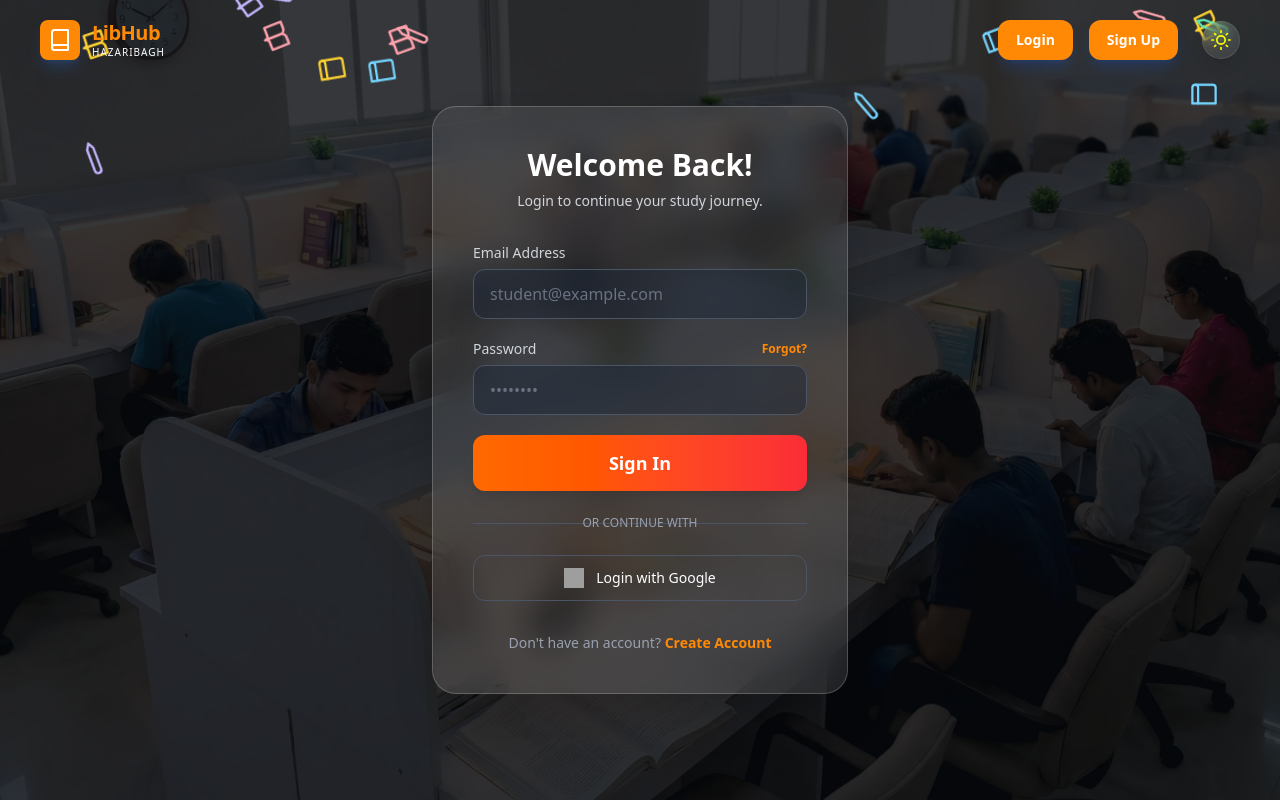
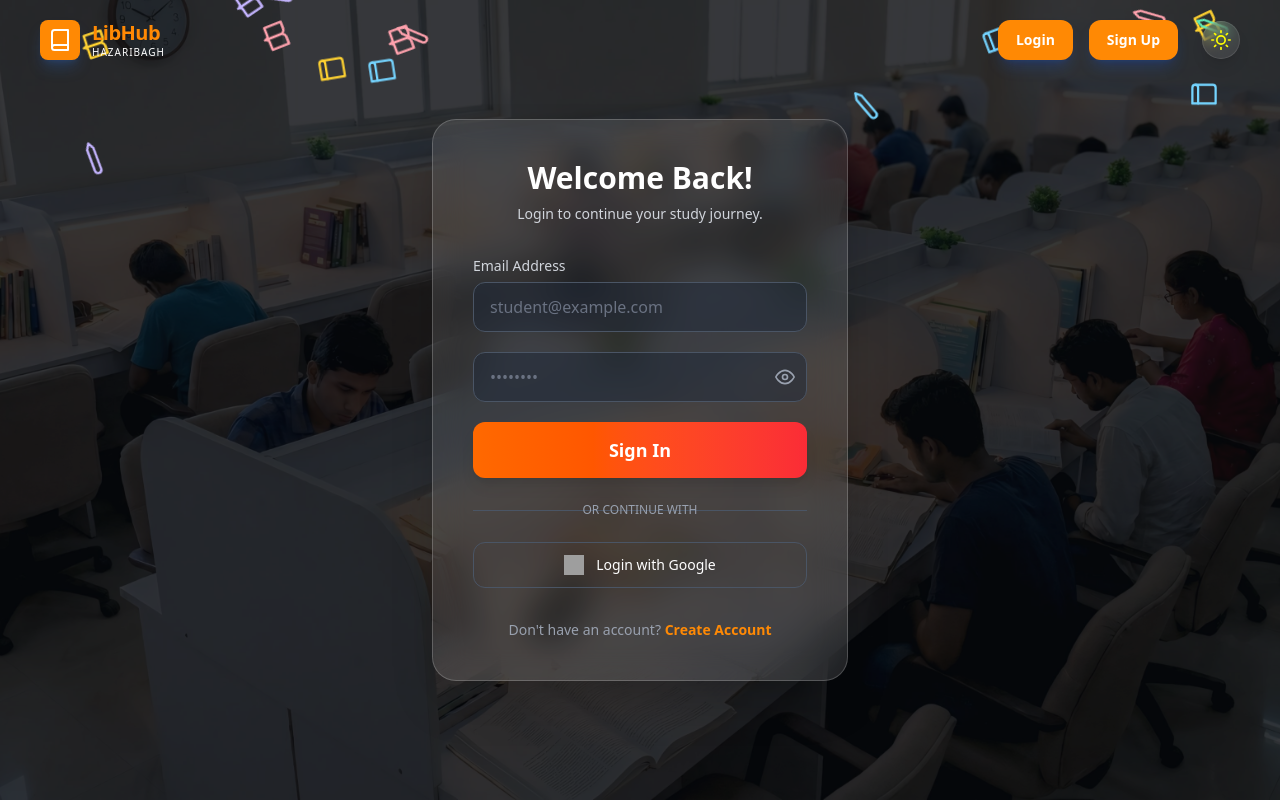
Before and after one commit to Siddhantkr19/Hazaribagh-Library-Frontend, a React (Vite) app in the folder library-frontend/: page /login in a window 1280 px wide. Built offline with nearby package versions, Linux system fonts and the light colour scheme; grey boxes are pictures that could not be loaded.

Commit message:
Display  proper message   " Login Successful! Redirecting..."

```diff
--- a/library-frontend/src/pages/auth/Login.jsx
+++ b/library-frontend/src/pages/auth/Login.jsx
@@ -13,7 +13,8 @@ const Login = () => {
   const [password, setPassword] = useState(''); // Added password state (though backend might only check email for now)
   const [loading, setLoading] = useState(false);
   const [error, setError] = useState(null);
-
+const [successMessage, setSuccessMessage] = useState('');
+const [showPassword, setShowPassword] = useState(false);
   // 2. CLOSE HANDLER (Click outside)
   const handleOverlayClick = (e) => {
     if (e.target.id === 'login-overlay') {
@@ -26,19 +27,22 @@ const Login = () => {
     e.preventDefault();
     setLoading(true);
     setError(null);
+    setSuccessMessage('');
 
     try {
-      // Since you don't have a dedicated /login POST endpoint that returns a token yet,
-      // we will simulate login by checking if the user profile exists via email.
-      // Ideally, you should create a POST /api/auth/login endpoint in Java.
+
+
 
       const response = await api.get(`/profile?userEmail=${email}`);
 
       if (response.data) {
         // Success! User found.
+          setSuccessMessage("Login Successful! Redirecting...");
         login(response.data); // Save user to global context
-        alert(`Welcome back, ${response.data.name}!`);
-        navigate('/dashboard'); // Redirect to Dashboard
+
+       setTimeout(() => {
+          navigate('/dashboard');
+        }, 1000);
       } else {
         setError("User not found. Please create an account.");
       }
@@ -46,9 +50,10 @@ const Login = () => {
     } catch (err) {
       console.error("Login Error:", err);
       setError("Invalid credentials or user does not exist.");
-    } finally {
        setLoading(false);
     }
+
+
   };
 
   return (
@@ -83,7 +88,11 @@ const Login = () => {
               {error}
             </div>
           )}
-
+        {successMessage && (
+            <div className="mb-4 p-3 bg-green-500/20 border border-green-500/50 rounded-lg text-green-500 text-md text-center font-bold animate-pulse">
+              {successMessage}
+            </div>
+          )}
           <form onSubmit={handleLogin} className="space-y-5">
             <div>
               <label className="block text-sm font-medium text-gray-300 mb-1.5">Email Address</label>
@@ -97,20 +106,39 @@ const Login = () => {
               />
             </div>
 
-            <div>
-              <div className="flex justify-between items-center mb-1.5">
-                <label className="block text-sm font-medium text-gray-300">Password</label>
-                <a href="#" className="text-xs font-bold text-orange-400 hover:text-orange-300">Forgot?</a>
-              </div>
+           <div className="relative">
                 <input
-                type="password"
+                  // --- CHANGE: Dynamic Type ---
+                  type={showPassword ? "text" : "password"}
                   value={password}
                   onChange={(e) => setPassword(e.target.value)}
                   required
-                className="w-full px-4 py-3 rounded-xl bg-gray-800/50 border border-gray-600 text-white placeholder-gray-500 focus:ring-2 focus:ring-orange-500 focus:border-transparent outline-none transition-all"
+                  className="w-full px-4 py-3 rounded-xl bg-gray-800/50 border border-gray-600 text-white placeholder-gray-500 focus:ring-2 focus:ring-orange-500 focus:border-transparent outline-none transition-all pr-10" // added pr-10 for icon space
                   placeholder="••••••••"
                 />
+
+                {/* --- CHANGE: Eye Icon Button --- */}
+                <button
+                  type="button"
+                  onClick={() => setShowPassword(!showPassword)}
+                  className="absolute right-3 top-1/2 transform -translate-y-1/2 text-gray-400 hover:text-white transition-colors focus:outline-none"
+                >
+                  {showPassword ? (
+                    // Eye Off Icon (Hide)
+                    <svg xmlns="http://www.w3.org/2000/svg" width="20" height="20" viewBox="0 0 24 24" fill="none" stroke="currentColor" strokeWidth="2" strokeLinecap="round" strokeLinejoin="round">
+                      <path d="M17.94 17.94A10.07 10.07 0 0 1 12 20c-7 0-11-8-11-8a18.45 18.45 0 0 1 5.06-5.94M9.9 4.24A9.12 9.12 0 0 1 12 4c7 0 11 8 11 8a18.5 18.5 0 0 1-2.16 3.19m-6.72-1.07a3 3 0 1 1-4.24-4.24"></path>
+                      <line x1="1" y1="1" x2="23" y2="23"></line>
+                    </svg>
+                  ) : (
+                    // Eye Icon (Show)
+                    <svg xmlns="http://www.w3.org/2000/svg" width="20" height="20" viewBox="0 0 24 24" fill="none" stroke="currentColor" strokeWidth="2" strokeLinecap="round" strokeLinejoin="round">
+                      <path d="M1 12s4-8 11-8 11 8 11 8-4 8-11 8-11-8-11-8z"></path>
+                      <circle cx="12" cy="12" r="3"></circle>
+                    </svg>
+                  )}
+                </button>
               </div>
+
 
             <button
               disabled={loading}
```
Lines whose indentation alone changed are shown as unchanged.
